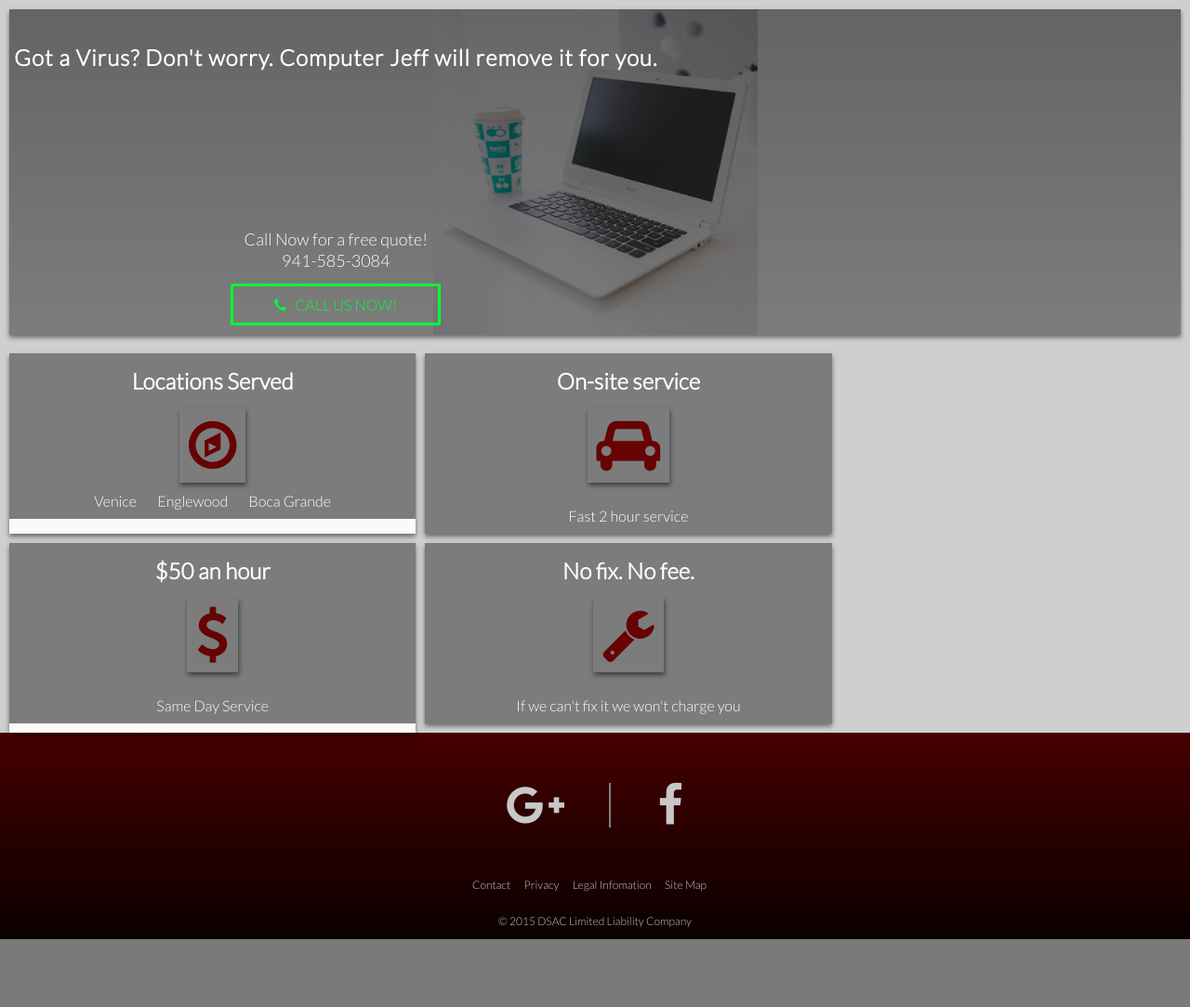
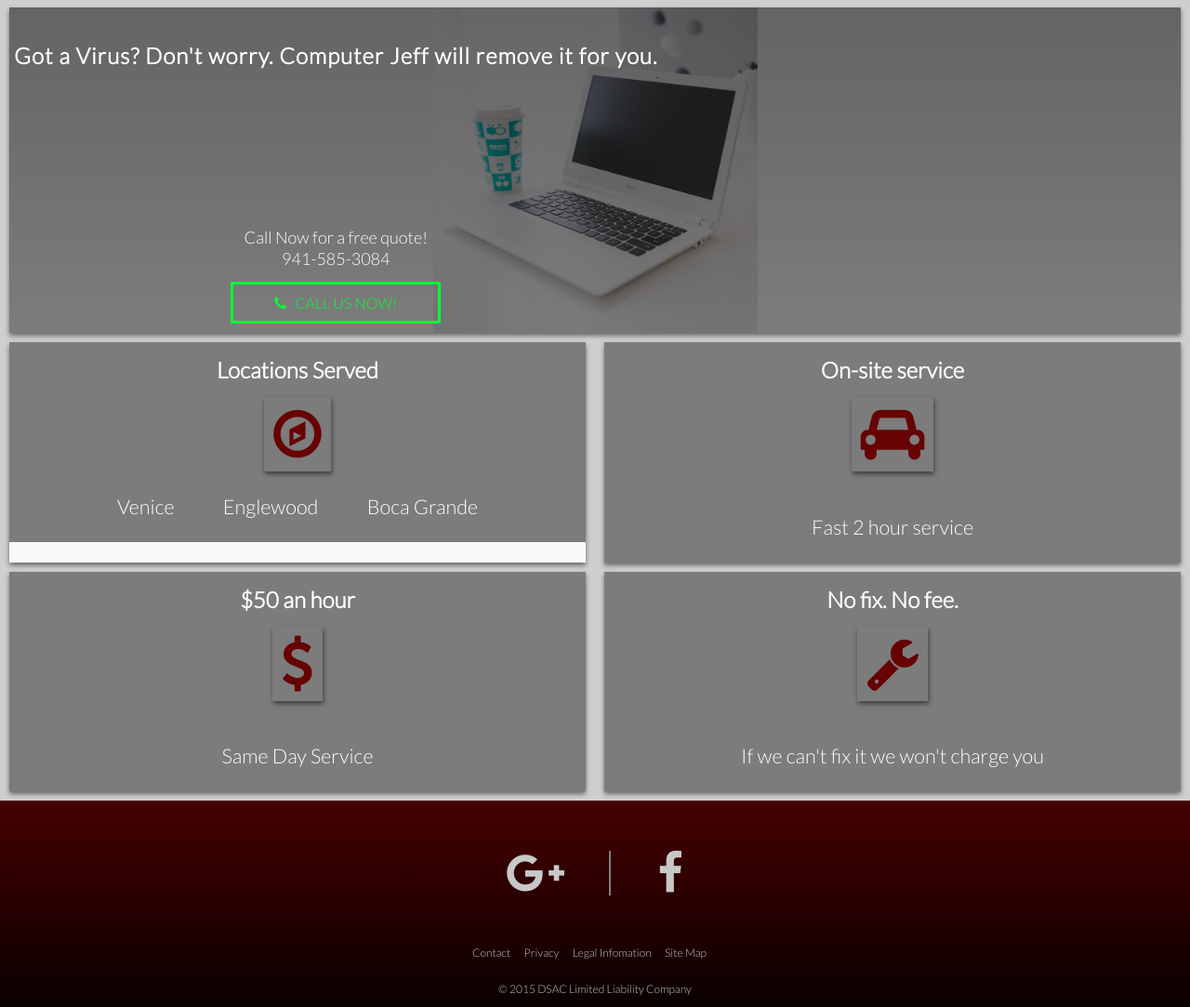
Before and after one commit to jreiher2003/computer-jeff, a Flask app: page / in a window 1280 px wide. Shown: the part 67-1150 px from the top of the page at 93% size. Before the commit the page ends 1077 px from the top, so only its background shows below. Run offline with Flask 2, Linux system fonts and the light colour scheme; some libraries are stand-ins or nearby versions.

Commit message:
change font size to 1.8em

```diff
--- a/jeff/static/css/styles.css
+++ b/jeff/static/css/styles.css
@@ -290,14 +290,17 @@ footer {
   border: 3px solid rbga(0,0,0,1);
   box-shadow: 0px 3px 5px 0px rgba(3,3,3,.5);
   background-color: rgba(255,255,255,.9);
-  margin: 10px 10px 0 10px;
+  margin: 0px 10px 10px 10px;
 }
 .home-page:last-of-type {
-  margin-bottom: 10px;
+  /*margin-bottom: 10px;*/
 }
 
 .front-message {
   width: 100%;
+}
+#top-message-box {
+  margin-top: 8px;
 }
 /* #top-message box styles */
 #top-message {
@@ -402,11 +405,16 @@ footer {
   .nav__item {
     text-align: center;
   }
+  #locations-served ul li, #on-site p,
+   #per-hour p, #no-fix p {
+    font-size: 1.8em;
+    padding: 25px;
+  }
 }
-@media screen and (min-width: 550px) {
+@media screen and (min-width: 610px) {
   #tablet {
     width: calc(50% - 20px);
-    margin-right: 0;
+    /* margin-right: 0; */
   }
   #tablet:last-of-type {
     margin-right: 0;
```
